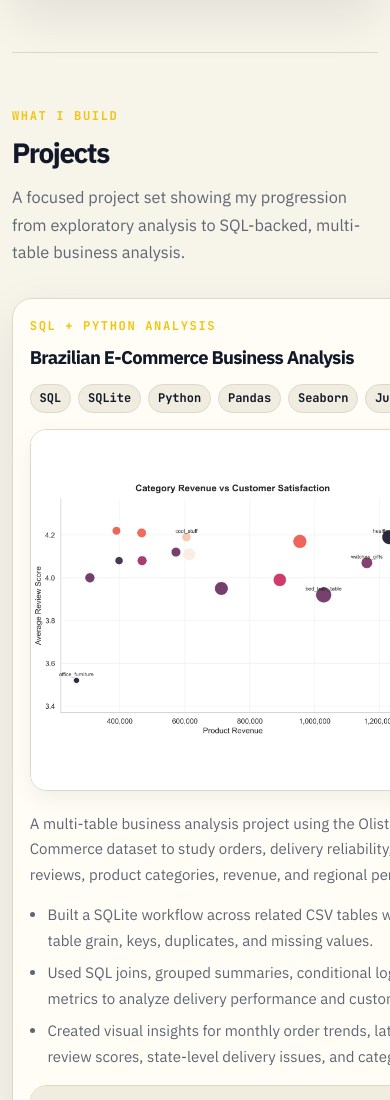
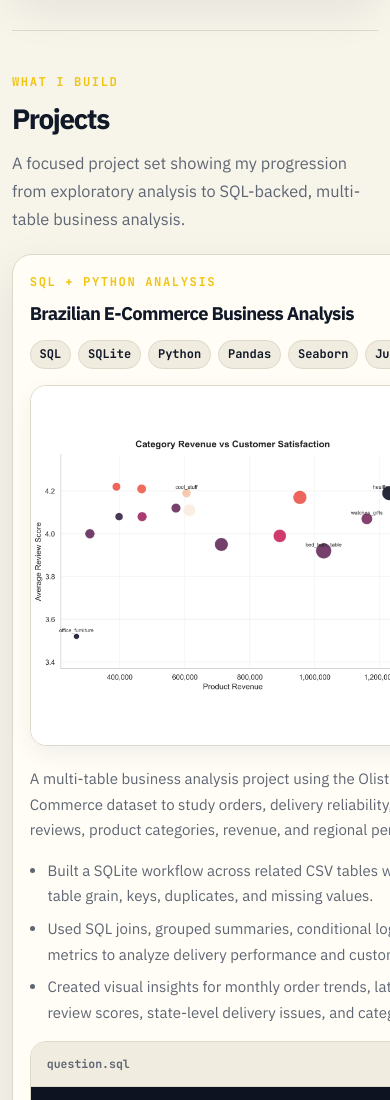
Before and after one commit to hafezomar/hafezomar.github.io, a plain HTML site: page index.html in a window 390 px wide. Shown: the part 1769-2869 px from the top of the page. Drawn offline with Linux system fonts and the light colour scheme.

Commit message:
Add files via upload

```diff
--- a/style.css
+++ b/style.css
@@ -1034,7 +1034,34 @@ main:focus {
     }
 
     .section {
-        padding: 3.3rem 0;
+        padding: 2.6rem 0;
+    }
+
+    .section-header,
+    .section-header-wide,
+    .content-card,
+    .work-item,
+    .stack-grid,
+    .work-list,
+    .filter-row {
+        width: 100%;
+    }
+
+    .section-header-wide {
+        margin-bottom: 1.35rem;
+    }
+
+    .work-list {
+        gap: 0.85rem;
+    }
+
+    .stack-grid {
+        justify-content: flex-start;
+    }
+
+    .education-section .content-card,
+    .contact-section .content-card {
+        width: 100%;
     }
 
     .footer {
```
